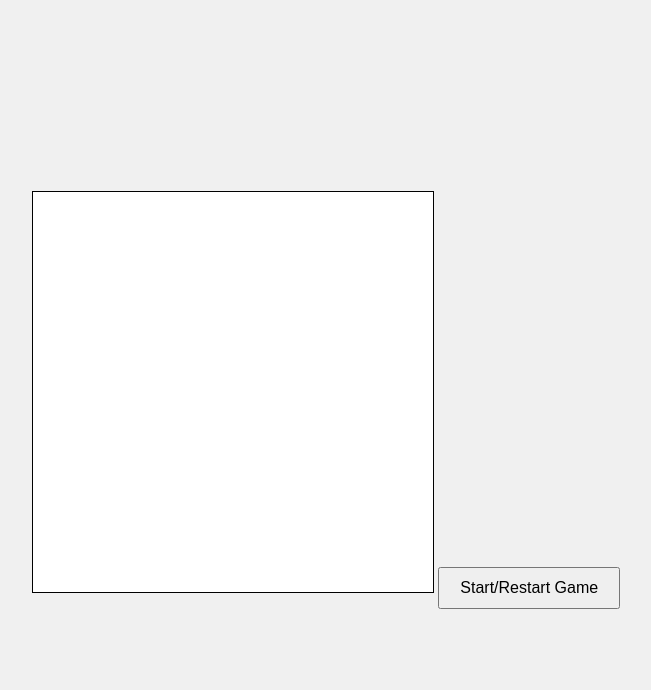
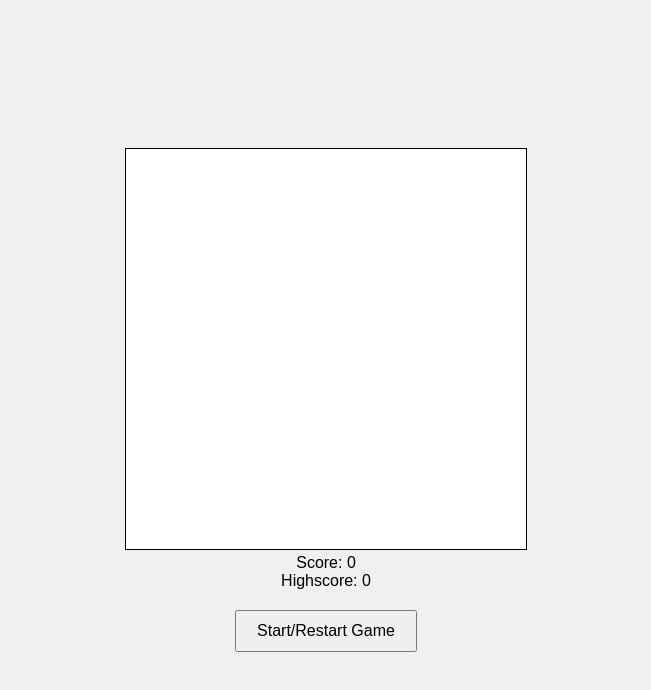
Before and after one commit to ninjabrat/Simple-Snake-Game, a plain HTML site: page index.html in a window 1280 px wide. Shown: the whole page, without its empty margins (314-965 px from the left). Drawn offline with Linux system fonts and the light colour scheme.

Commit message:
Update index.html

```diff
--- a/index.html
+++ b/index.html
@@ -9,6 +9,8 @@
 <body>
     <div id="game-container">
         <canvas id="game-board"></canvas>
+        <div id="score-board">Score: 0</div>
+        <div id="highscore-board">Highscore: 0</div>
         <button id="start-restart-btn">Start/Restart Game</button>
     </div>
     <script src="script.js"></script>
```
